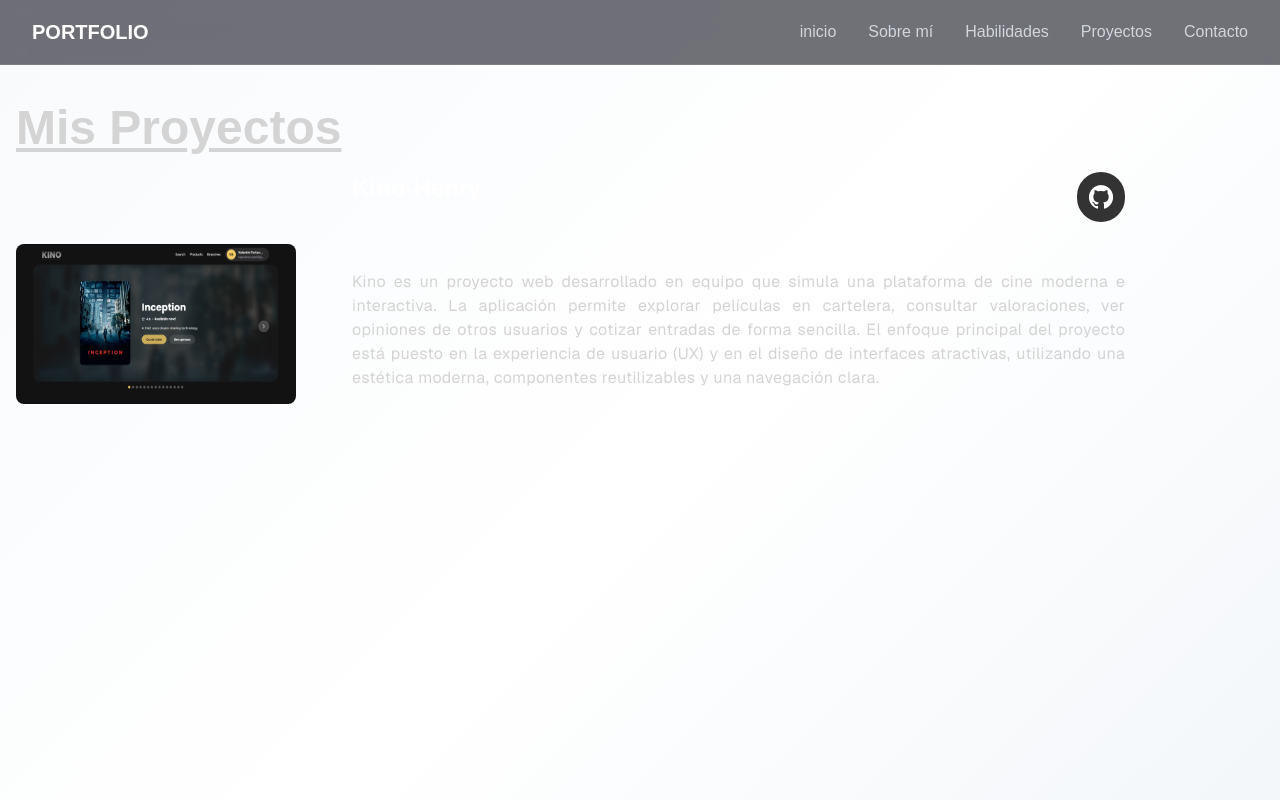
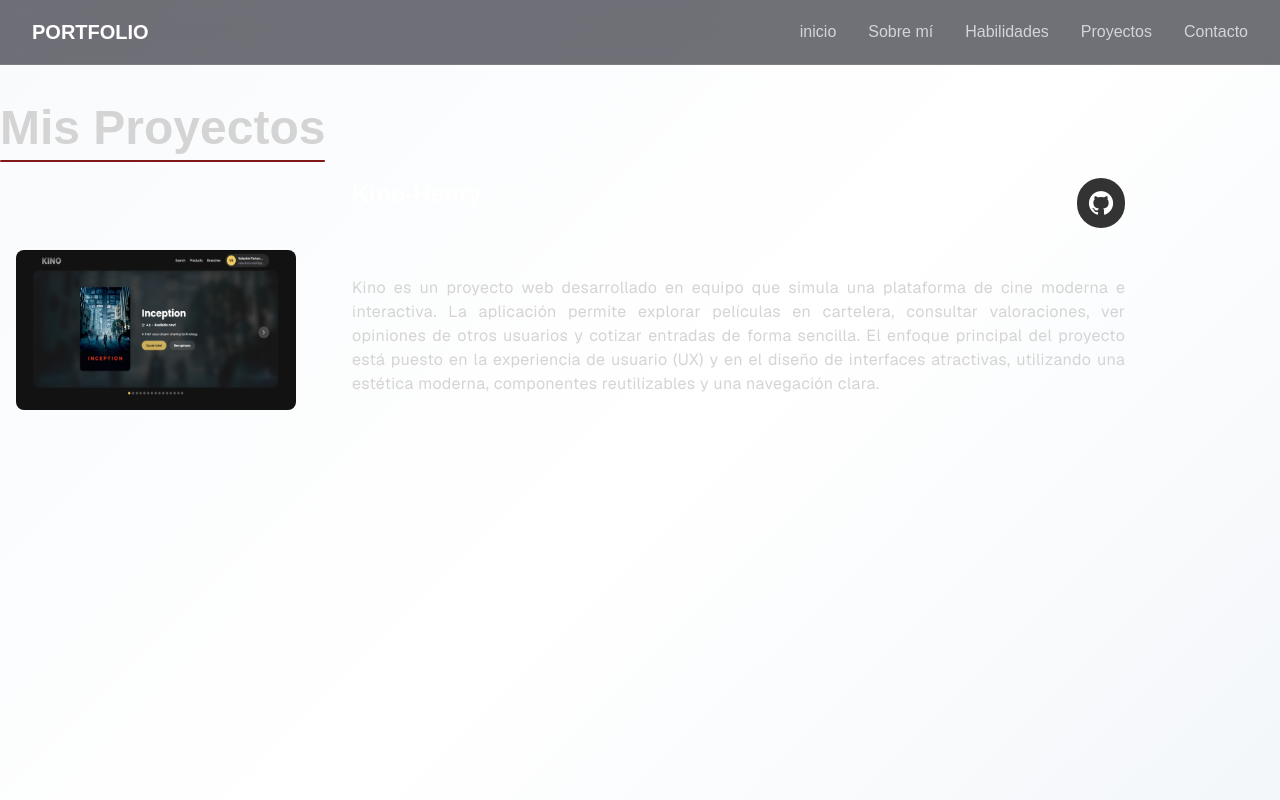
Before and after one commit to Valen06GG/Valen06GG.github.io, a Next.js app in the folder front/my-portfolio/: page /projects in a window 1280 px wide. Shown: the top 800 px of the page. Built offline with nearby package versions, Linux system fonts and the light colour scheme.

Commit message:
Commit N-8 Seguimiento del Portfolio

```diff
--- a/front/my-portfolio/src/app/projects/projects.tsx
+++ b/front/my-portfolio/src/app/projects/projects.tsx
@@ -6,9 +6,12 @@ export const Projects = () => {
     return(
         <>
          <main className="h-200 flex flex-col w-full">
-            <h1 className="m-4 py-1 pt-6 text-5xl text-neutral-300 text-center md:text-left font-bold underline underline-offset-4">
+            <div className="m-4 pt-6 w-fit mx-auto md:mx-0">
+              <h1 className="text-5xl text-neutral-300 font-bold">
                 Mis Proyectos
-            </h1>
+              </h1>
+              <div className="h-[2px] w-full bg-red-900 mt-2 rounded"></div>
+            </div>
             <section>
              <div className="flex items-start">
 
```
